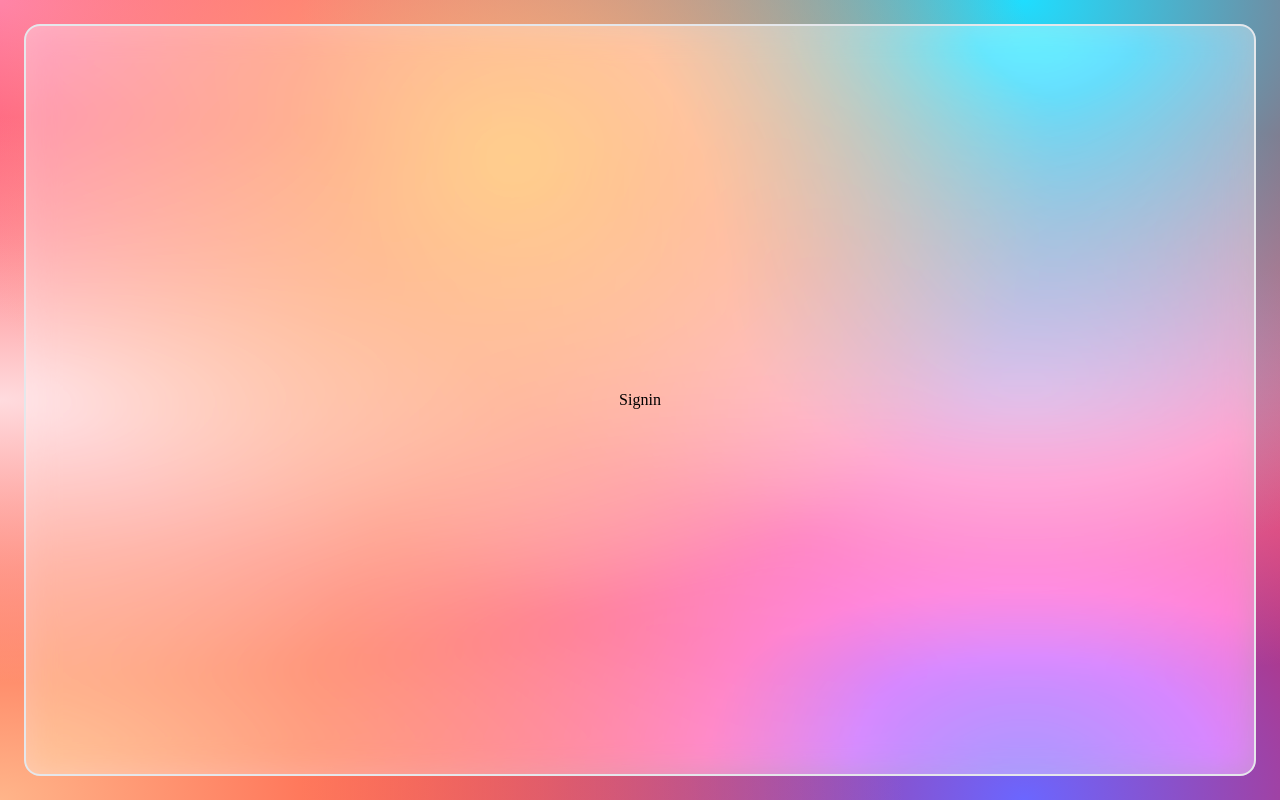
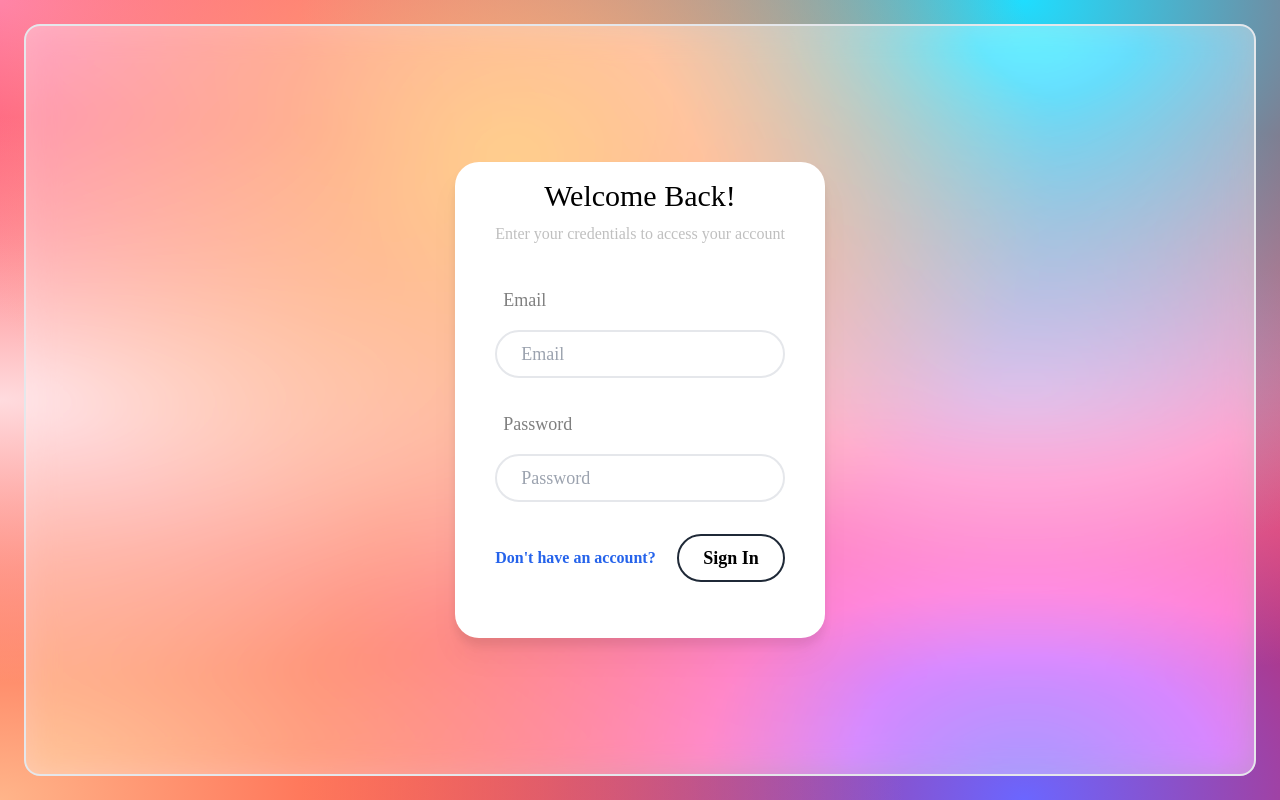
Before and after one commit to p-sturtevant/jira-clone, a Next.js app: page /signin in a window 1280 px wide. Built offline with nearby package versions, Linux system fonts and the light colour scheme.

Commit message:
Set up auth fetchers and auth form

```diff
--- a/app/(auth)/register/page.tsx
+++ b/app/(auth)/register/page.tsx
@@ -0,0 +1,9 @@
+import AuthForm from '@/components/AuthForm';
+
+export default function Register() {
+	return (
+		<div>
+			<AuthForm mode={'register'} />
+		</div>
+	);
+}
--- a/app/(auth)/signin/page.tsx
+++ b/app/(auth)/signin/page.tsx
@@ -1,3 +1,9 @@
+import AuthForm from '@/components/AuthForm';
+
 export default function Signin() {
-	return <div>Signin</div>;
+	return (
+		<div>
+			<AuthForm mode={'signin'} />
+		</div>
+	);
 }
--- /dev/null
+++ b/components/AuthForm.tsx
@@ -0,0 +1,135 @@
+'use client';
+
+import Input from './Input';
+import Button from './Button';
+import Card from './Card';
+import { useRouter } from 'next/navigation';
+import { register, signin } from '@/lib/api';
+import { useCallback, useState } from 'react';
+import Link from 'next/link';
+
+const registerContent = {
+	linkUrl: '/signin',
+	linkText: 'Already have an account?',
+	header: 'Create a new account',
+	subheader: 'Just a few things to get started',
+	buttonText: 'Register',
+};
+
+const signinContent = {
+	linkUrl: '/register',
+	linkText: "Don't have an account?",
+	header: 'Welcome Back!',
+	subheader: 'Enter your credentials to access your account',
+	buttonText: 'Sign In',
+};
+
+const initial = { email: '', password: '', firstName: '', lastName: '' };
+
+const AuthForm = ({ mode }: { mode: 'register' | 'signin' }) => {
+	const [formState, setFormState] = useState({ ...initial });
+	const [error, setError] = useState('');
+	const router = useRouter();
+
+	const handleSubmit = async (e) => {
+		e.preventDefault();
+		if (mode === 'register') {
+			await register(formState);
+		} else {
+			await signin(formState);
+		}
+
+		setFormState({ ...initial });
+		router.replace('/home');
+	};
+
+	const content = mode === 'register' ? registerContent : signinContent;
+
+	return (
+		<Card>
+			<div className="w-full">
+				<div className="text-center">
+					<h2 className="text-3xl mb-2">{content.header}</h2>
+					<p className="tex-lg text-black/25">{content.subheader}</p>
+				</div>
+				<form onSubmit={handleSubmit} className="py-10 w-full">
+					{mode === 'register' && (
+						<div className="flex mb-8 justify-between">
+							<div className="pr-2">
+								<div className="text-lg mb-4 ml-2 text-black/50">
+									First Name
+								</div>
+								<Input
+									required
+									placeholder="First Name"
+									value={formState.firstName}
+									className="border-solid border-gray border-2 px-6 py-2 text-lg rounded-3xl w-full"
+									onChange={(e) =>
+										setFormState((s) => ({ ...s, firstName: e.target.value }))
+									}
+								/>
+							</div>
+							<div className="pl-2">
+								<div className="text-lg mb-4 ml-2 text-black/50">Last Name</div>
+								<Input
+									required
+									placeholder="Last Name"
+									value={formState.lastName}
+									className="border-solid border-gray border-2 px-6 py-2 text-lg rounded-3xl w-full"
+									onChange={(e) =>
+										setFormState((s) => ({ ...s, lastName: e.target.value }))
+									}
+								/>
+							</div>
+						</div>
+					)}
+					<div className="mb-8">
+						<div className="text-lg mb-4 ml-2 text-black/50">Email</div>
+						<Input
+							required
+							type="email"
+							placeholder="Email"
+							value={formState.email}
+							className="border-solid border-gray border-2 px-6 py-2 text-lg rounded-3xl w-full"
+							onChange={(e) =>
+								setFormState((s) => ({ ...s, email: e.target.value }))
+							}
+						/>
+					</div>
+					<div className="mb-8">
+						<div className="text-lg mb-4 ml-2 text-black/50">Password</div>
+						<Input
+							required
+							value={formState.password}
+							type="password"
+							placeholder="Password"
+							className="border-solid border-gray border-2 px-6 py-2 text-lg rounded-3xl w-full"
+							onChange={(e) =>
+								setFormState((s) => ({ ...s, password: e.target.value }))
+							}
+						/>
+					</div>
+					<div className="flex items-center justify-between">
+						<div>
+							<span>
+								<Link
+									href={content.linkUrl}
+									className="text-blue-600 font-bold"
+								>
+									{content.linkText}
+								</Link>
+							</span>
+						</div>
+						<div>
+							<Button type="submit" intent="secondary">
+								{content.buttonText}
+							</Button>
+						</div>
+					</div>
+				</form>
+			</div>
+		</Card>
+	);
+};
+
+export default AuthForm;
--- /dev/null
+++ b/lib/api.ts
@@ -0,0 +1,33 @@
+const fetcher = async ({ url, method, body, json = true }) => {
+	const res = await fetch(url, {
+		method,
+		...(body && { body: JSON.stringify(body) }),
+		headers: {
+			Accept: 'application/json',
+			'Content-Type': 'application/json',
+		},
+	});
+
+	if (!res.ok) {
+		//error handle
+		throw new Error('API Error!');
+	}
+
+	if (json) {
+		const data = await res.json();
+		return data.data;
+	}
+};
+
+export const register = (user) => {
+	return fetcher({ url: '/api/register', method: 'post', body: user });
+};
+
+export const signin = (user) => {
+	return fetcher({
+		url: '/api/signin',
+		method: 'post',
+		body: user,
+		json: false,
+	});
+};
--- a/next.config.js
+++ b/next.config.js
@@ -1,8 +1,9 @@
 /** @type {import('next').NextConfig} */
 const nextConfig = {
-  experimental: {
-    appDir: true,
-  },
-}
+	experimental: {
+		appDir: true,
+		serverComponentsExternalPackages: ['bcrypt'],
+	},
+};
 
-module.exports = nextConfig
+module.exports = nextConfig;
--- a/package.json
+++ b/package.json
@@ -31,6 +31,7 @@
 		"typescript": "5.0.4"
 	},
 	"devDependencies": {
+		"@types/bcrypt": "^5.0.0",
 		"autoprefixer": "^10.4.14",
 		"postcss": "^8.4.21",
 		"prisma": "4.6.1",
```
Also changed, not shown: components/Card.tsx (+4 -3 lines), lib/auth.ts (added, +19 -0 lines), 1 other file (tests, documents, lock files or other folders).
